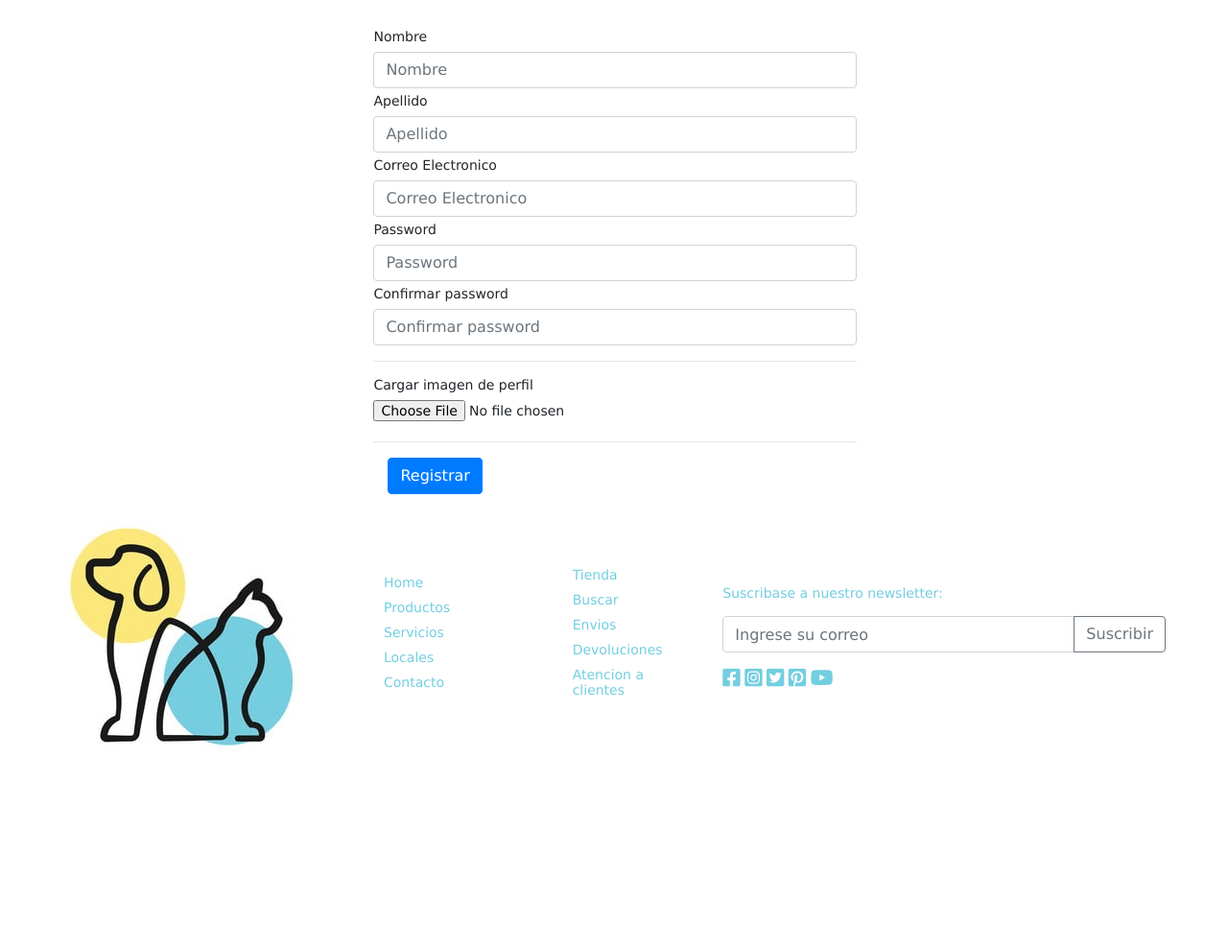
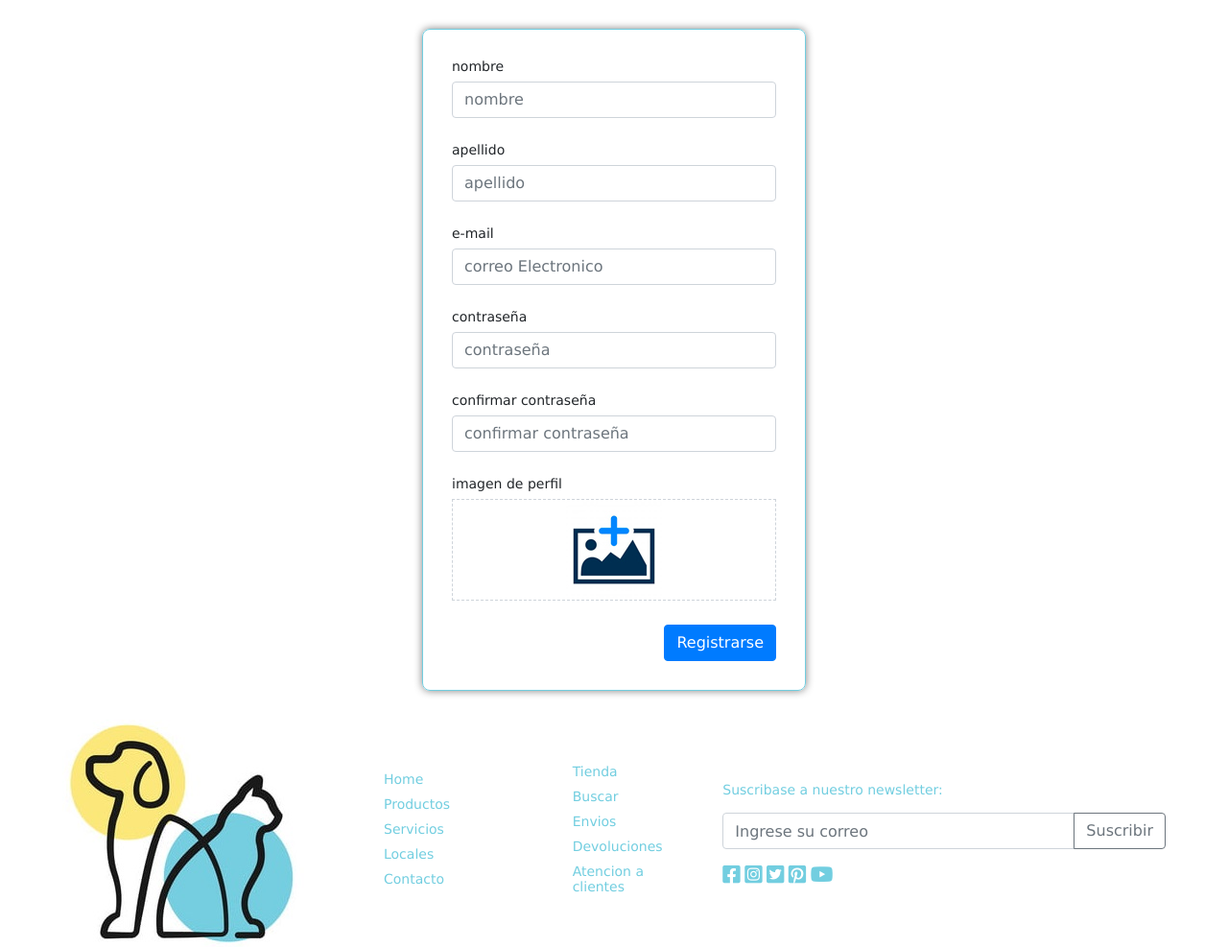
Before and after one commit to ecoletta/DH-grupo9-proy-veterinaria, a Node server app: page /users/registro/ in a window 1280 px wide. Shown: the part 167-1154 px from the top of the page at 96% size. Before the commit the page ends 1000 px from the top, so only its background shows below. Run offline with Node 20, Linux system fonts and the light colour scheme; some libraries are stand-ins or nearby versions.

Commit message:
mejoras en la vista del formulario de registro

```diff
--- a/site/myApp/public/javascripts/validar-registro.js
+++ b/site/myApp/public/javascripts/validar-registro.js
@@ -6,8 +6,10 @@ window.onload = function(){
     var confirmarPassword = document.querySelector('#confirmarPassword');
     var file = document.querySelector('#imgUser');
     var formulario = document.querySelector('#userform');
+    var imageInput = document.querySelector('#imgUser');
+    var imageContainer = document.querySelector('#imageContainer');
 
-    const validFile = /(\.jpg|\.jpeg|\.png|\.gif)$/g;
+    const validFile = /(\.jpg|\.jpeg|\.png|\.gif)$/;
     const validPass = /^(?=.*[0-9])(?=.*[a-z])(?=.*[A-Z])(?=.*[^A-Za-z0-9]).{8,}$/;
 
     var validateNombre = function(){
@@ -103,21 +105,26 @@ window.onload = function(){
 
     var validateFile = function() {
         if(file.validity.valueMissing){
-            file.style.borderColor = 'red';
+            imageContainer.style.borderColor = 'red';
             document.querySelector('#error_img').innerText = 'Debe agregar una imagen';
             return false;
         }else {
             if(validFile.test(file.value)){
-                file.style.borderColor = '#ced4da';
+                imageContainer.style.borderColor = '#ced4da';
                 document.querySelector('#error_img').innerText = '';
                 return true;
             } else {
-                file.style.borderColor = 'red';
+                console.log(file.value);
+                imageContainer.style.borderColor = 'red';
+                var preview = document.getElementById('previewImage');
+                preview.src = '/images/image_upload.jpg';
                 document.querySelector('#error_img').innerText = 'El formato del archivo debe ser JPG, JPEG, PNG o GIF';
                 return false;
             }
         }
     }
+
+    // VALIDACIONES DEL FORMULARIO
 
     nombre.onblur = function(){validateNombre();}
     apellido.onblur = function(){validateApellido();}
@@ -142,4 +149,15 @@ window.onload = function(){
         }
     }
 
+    // PREVISUALIZACIÓN DE LA IMAGEN DE PERFIL
+
+    imageInput.onchange = function(e) {
+        if(e.target.files.length > 0){
+            var src = URL.createObjectURL(e.target.files[0]);
+            var preview = document.getElementById('previewImage');
+            preview.src = src;
+            validateFile();
+        }
+    }
+
 }
--- a/site/myApp/public/stylesheets/style.css
+++ b/site/myApp/public/stylesheets/style.css
@@ -347,7 +347,7 @@ form input, select, textarea {
 .login_container {
   width: 400px;
   border: 1px solid var(--celeste);
-  border-radius: 10px;
+  border-radius: 8px;
   padding: 30px;
   box-shadow: 0px 0px 8px grey;
   margin-left: auto;
@@ -387,13 +387,52 @@ form input, select, textarea {
   text-align: right;
 }
 
-.btn_reg {
+.link_reg {
   width: 50%;
-  text-align: left;
   display: flex;
   align-items: center;
 }
 
-.btn_reg a {
+.link_reg a {
   color: #0069D9;
 }
+
+/* UPDATE VIEW REGISTER */
+
+.register_container {
+  width: 400px;
+  border: 1px solid var(--celeste);
+  border-radius: 8px;
+  padding: 30px;
+  box-shadow: 0px 0px 8px grey;
+  margin-left: auto;
+  margin-right: auto;
+}
+
+.btn_reg {
+  text-align: right;
+}
+
+#previewImage {
+  max-width: 100%;
+  max-height: 100%;
+  cursor: pointer;
+  /* width: 100px; */
+}
+
+.imageContainer {
+  text-align: center;
+  padding: 2px;
+
+  border: 1px solid #CED4DA;
+  border-style: dashed;
+  margin-bottom: 5px;
+}
+
+.imageContainer label{
+  margin-bottom: 0px;
+}
+
+#imgUser {
+  display: none;
+}
--- a/site/myApp/views/registro.ejs
+++ b/site/myApp/views/registro.ejs
@@ -21,44 +21,56 @@
                   <% } %>
                 <% } %>
             <!-- <div class="row newproduct"> -->
-                <form action="/users/registro" method="POST" class="row newproduct" enctype="multipart/form-data" id="userform" novalidate>
-                    <div class="col-lg-7 col-sm-12 cont1">
+                <div class="register_container">
+                    <form action="/users/registro" method="POST" class="newproduct" enctype="multipart/form-data" id="userform" novalidate>
 
-                        <label for="name">Nombre</label>
-                        <input type="text" name="name" id="name" class="form-control" placeholder="Nombre" required="required">
-                        <p id="error_nombre" class="error"></p>
-
-                        <label for="apellido">Apellido</label>
-                        <input type="text" name="apellido" id="apellido" class="form-control" placeholder="Apellido" required="required">
-                        <p id="error_apellido" class="error"></p>
-
-                        <label for="email">Correo Electronico</label>
-                        <input type="email" name="email" id="email" class="form-control" placeholder="Correo Electronico" required="required">
-                        <p id="error_email" class="error"></p>
-
-                        <label for="password">Password</label>
-                        <input type="password" name="password" id="password" class="form-control" placeholder="Password" required="required">
-                        <p id="error_password" class="error"></p>
-
-                        <label for="confirmarPassword">Confirmar password</label>
-                        <input type="password" name="ConfirmarPassword" id="confirmarPassword" class="form-control" placeholder="Confirmar password" required="required">
-                        <p id="error_ConfirmarPassword" class="error"></p>
-
-                        <hr>
-                        <label for="imgUser" >Cargar imagen de perfil </label>
-                        <input type="file" name="imgUser" id="imgUser" required="required">
-                        <p id="error_img" class="error"></p>
-						<hr>
-
-                        <div class="col-lg-10">
-                            <button type="submit" class="btn btn-primary">Registrar</button>
+                        <label for="name">nombre</label>
+                        <input type="text" name="name" id="name" class="form-control" placeholder="nombre" required="required">
+                        <div class="container_error">
+                            <p id="error_nombre" class="error"></p>
                         </div>
 
-                    </div>
+                        <label for="apellido">apellido</label>
+                        <input type="text" name="apellido" id="apellido" class="form-control" placeholder="apellido" required="required">
+                        <div class="container_error">
+                            <p id="error_apellido" class="error"></p>
+                        </div>
 
+                        <label for="email">e-mail</label>
+                        <input type="email" name="email" id="email" class="form-control" placeholder="correo Electronico" required="required">
+                        <div class="container_error">
+                            <p id="error_email" class="error"></p>
+                        </div>
 
+                        <label for="password">contraseña</label>
+                        <input type="password" name="password" id="password" class="form-control" placeholder="contraseña" required="required">
+                        <div class="container_error">
+                            <p id="error_password" class="error"></p>
+                        </div>
 
-                </form>
+                        <label for="confirmarPassword">confirmar contraseña</label>
+                        <input type="password" name="ConfirmarPassword" id="confirmarPassword" class="form-control" placeholder="confirmar contraseña" required="required">
+                        <div class="container_error">
+                            <p id="error_ConfirmarPassword" class="error"></p>
+                        </div>
+
+                        <label>imagen de perfil</label>
+                        <div class="imageContainer" id="imageContainer">
+                            <label for="imgUser">
+                                <img id="previewImage" src="/images/image_upload.jpg" alt="imagen de perfil a cargar">
+                            </label>
+                            <input type="file" name="imgUser" id="imgUser" required="required">
+                        </div>
+                        <div class="container_error">
+                            <p id="error_img" class="error"></p>
+                        </div>
+
+                        <div class="btn_reg">
+                            <button type="submit" class="btn btn-primary">Registrarse</button>
+                        </div>
+
+                    </form>
+                </div>
             <!-- </div> -->
         </div>
 
```
Also changed, not shown: site/myApp/views/login.ejs (+7 -5 lines), site/myApp/public/images/image_upload.jpg (added).
